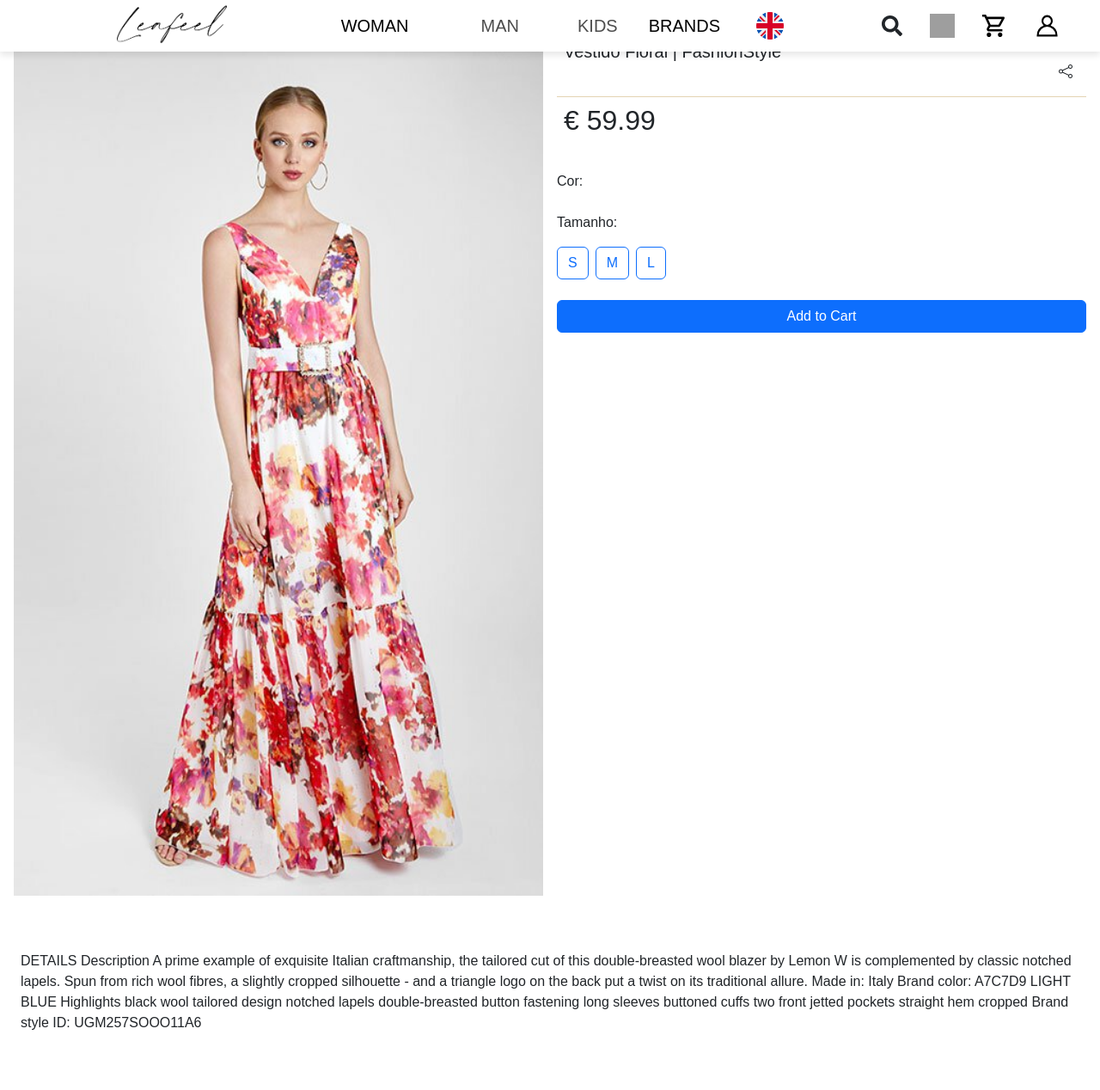
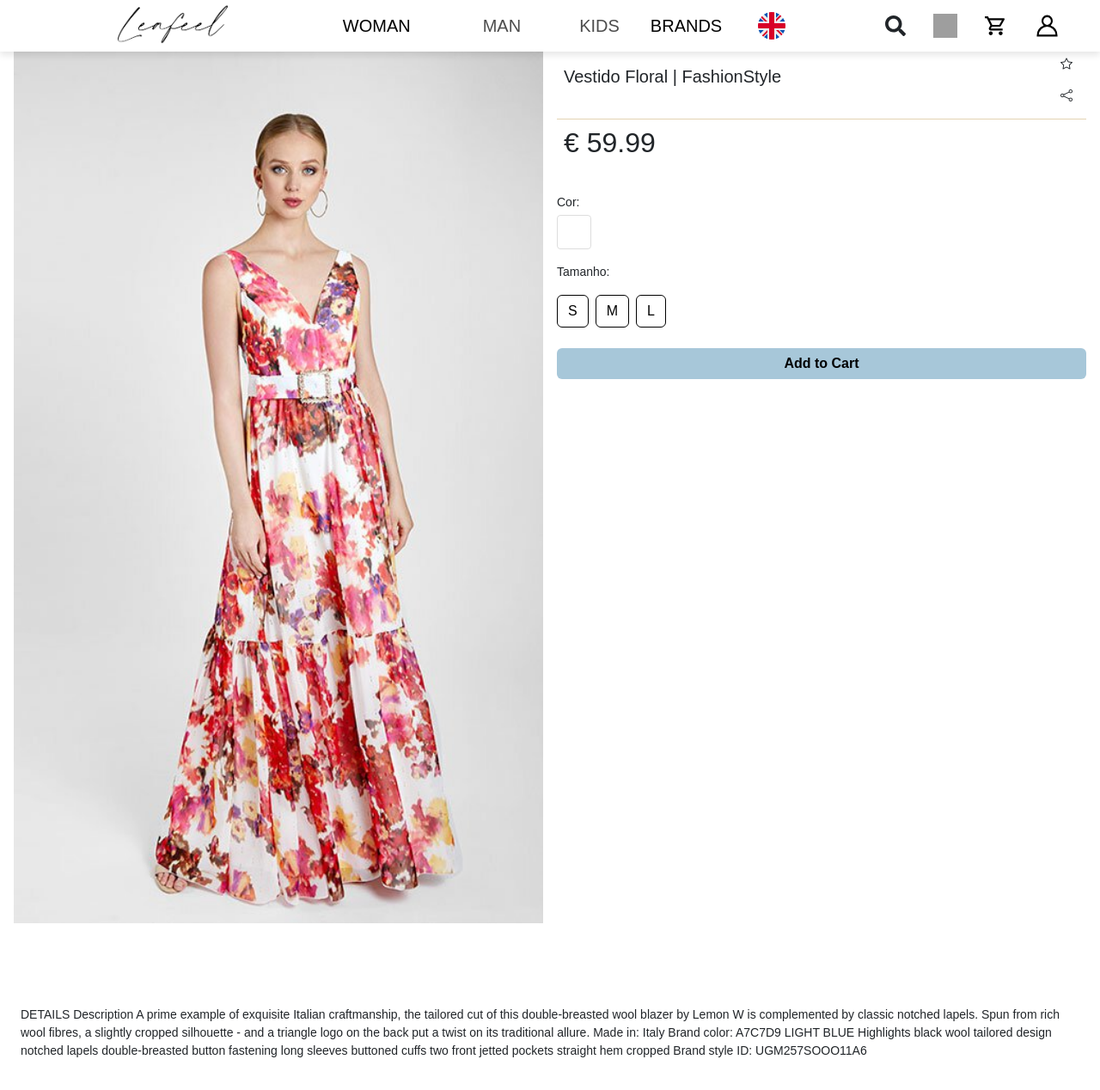
Before and after one commit to gustavohspm/tdw-group-3, a React (Create React App) app: page /product/1 in a window 1280 px wide. Shown: the top 1268 px of the page at 86% size. Built offline with nearby package versions, Linux system fonts and the light colour scheme; grey boxes are pictures that could not be loaded.

Commit message:
update and create shoppingcart.js/shoppingcartcontext.js

```diff
--- a/package.json
+++ b/package.json
@@ -14,7 +14,7 @@
     "js-cookie": "^3.0.5",
     "prettier": "^3.1.1",
     "prop-types": "^15.8.1",
-    "react-bootstrap": "^2.9.2",
+    "react-bootstrap": "^2.10.0",
     "react-icons": "^5.0.1",
     "react-redux": "^9.0.4",
     "react-scripts": "5.0.1",
--- a/src/App.css
+++ b/src/App.css
@@ -122,4 +122,25 @@
 
 body {
   font-family: 'Century Gothic', sans-serif;
+  font-size: 14px;
 }
+
+.add-to-cart-button {
+  background-color: #A7C7D9;
+  color: #000;
+  border: none;
+  font-size: 16px;
+  font-weight: bold;
+}
+
+.btn-primary:hover {
+  background-color: #A7C7D9;
+  color: #000;
+}
+
+.size-button {
+  background-color: #fff;
+  color: #000;
+  border: none;
+  font-size: 16px;
+}
--- a/src/App.js
+++ b/src/App.js
@@ -5,16 +5,21 @@ import ClothDetails from './components/ClothDetails';
 import ProductDetails from './components/ProductDetails';
 import { BrowserRouter as Router, Route, Routes } from 'react-router-dom';
 import FAQs from './components/FAQs';
+import ShoppingCart from './components/ShoppingCart';
+import { ShoppingCartProvider } from './globalComponents/ShoppingCartContext';
 
 export default function App() {
   return (
     <Router>
+      {/* <ShoppingCartProvider> */}
       <Routes>
         <Route path="/" element={<Home />} />
         <Route path="/woman" element={<ClothDetails />} />
         <Route path="/FAQs" element={<FAQs />} />
         <Route path="/product/:id" element={<ProductDetails />} />
+        <Route path="/cart" element={<ShoppingCart />} />
       </Routes>
+      {/* </ShoppingCartProvider> */}
     </Router>
   );
 }
--- a/src/components/ProductDetails.js
+++ b/src/components/ProductDetails.js
@@ -4,9 +4,11 @@ import productsData from '../globalComponents/products/products.json';
 import Navbar from '../globalComponents/NavBar';
 import '../App.css';
 import 'bootstrap-icons/font/bootstrap-icons.css';
+import { useShoppingCart } from '../globalComponents/ShoppingCartContext';
 
 const ProductDetails = () => {
   const { id } = useParams();
+  const { addItem } = useShoppingCart();
 
   const product = productsData.find((p) => p.id === parseInt(id));
 
@@ -16,21 +18,47 @@ const ProductDetails = () => {
 
   // Estado para controlar a cor e o tamanho selecionados
   const [selectedColor, setSelectedColor] = useState(null);
+  const [selectedColorHex, setSelectedColorHex] = useState(null);
   const [selectedSize, setSelectedSize] = useState(null);
+
+  // Mapear informações do JSON para obter o nome hexadecimal de cada cor
+  const colorMap = product.colors.reduce((acc, colorObj) => {
+    acc[colorObj.name] = colorObj.hex;
+    return acc;
+  }, {});
 
   // Funções para atualizar o estado quando uma cor ou tamanho for selecionado
   const handleColorClick = (color) => {
     setSelectedColor(color === selectedColor ? null : color);
+    setSelectedColorHex(colorMap[color]);
   };
 
   const handleSizeClick = (size) => {
     setSelectedSize(size === selectedSize ? null : size);
   };
 
+  // Função para adicionar o produto ao carrinho
+  const handleAddToCart = () => {
+    // Verifica se cor e tamanho estão selecionados antes de adicionar ao carrinho
+    if (selectedColor && selectedSize) {
+      addItem({
+        id: product.id,
+        image: product.image,
+        title: product.title,
+        price: product.price,
+        color: selectedColor,
+        colorHex: selectedColorHex,
+        size: selectedSize,
+      });
+    } else {
+      alert('Selecione a cor e o tamanho antes de adicionar ao carrinho');
+    }
+  };
+
   return (
     <div>
       <Navbar />
-      <div className="product-details-container px-2 py-3">
+      <div className="product-details-container px-2 py-5">
         <div className="product-image col-lg-6 col-sm-12">
           <img
             src={product.image}
@@ -64,18 +92,35 @@ const ProductDetails = () => {
               € {product.price}
             </h2>
             {/* Opções de cores */}
-            <div className="d-flex">
-              <p className="mr-2">Cor:</p>
-              {product.colors.map((color) => (
-                <div
-                  key={color}
-                  className={`color-option ${
-                    selectedColor === color ? 'selected' : ''
-                  }`}
-                  style={{ backgroundColor: color }}
-                  onClick={() => handleColorClick(color)}
-                ></div>
-              ))}
+            <div className="d-flex flex-column">
+              <p className="mb-1">Cor: {selectedColor}</p>
+              <div className="d-flex flex-wrap">
+                {product.colors.map((color) => (
+                  <button
+                    key={color.name}
+                    className={`color-option ${
+                      selectedColor === color.name ? 'selected' : ''
+                    }`}
+                    style={{
+                      backgroundColor: color.hex,
+                      width: '40px',
+                      height: '40px',
+                      marginRight: '8px',
+                      marginBottom: '8px',
+                      border: '1px solid #ddd',
+                      borderRadius: '4px',
+                      padding: '4px',
+                    }}
+                    onClick={() => handleColorClick(color.name)}
+                  >
+                    {selectedColor === color.hex && (
+                      <span style={{ marginLeft: '4px', border: 'blue' }}>
+                        {color.hex}
+                      </span>
+                    )}
+                  </button>
+                ))}
+              </div>
             </div>
 
             {/* Opções de tamanhos */}
@@ -88,35 +133,46 @@ const ProductDetails = () => {
                     className={`btn btn-outline-primary size-button mb-4 ${
                       selectedSize === size ? 'selected' : ''
                     }`}
-                    onClick={() => handleSizeClick(size)}
                     style={{
+                      border: `1px solid ${
+                        selectedSize === size ? '#E3D3B2' : 'black'
+                      }`,
+                      color: `${selectedSize === size ? 'black' : ''}`,
+                      backgroundColor: `${
+                        selectedSize === size ? '#E3D3B2' : ''
+                      }`,
                       marginRight:
                         index < product.sizes.length - 1 ? '8px' : '0',
                     }}
+                    onClick={() => handleSizeClick(size)}
                   >
                     {size}
                   </button>
                 ))}
               </div>
             </div>
-            <button className="btn btn-primary w-100 d-none d-sm-block">
+            <button
+              onClick={handleAddToCart}
+              className="btn btn-primary w-100 d-none d-sm-block add-to-cart-button"
+            >
               Add to Cart
             </button>
           </div>
         </div>
       </div>
       <p className="py-5 px-4">
-        {product.description}DETAILS Description A prime example of exquisite
-        Italian craftmanship, the tailored cut of this double-breasted wool
-        blazer by Lemon W is complemented by classic notched lapels. Spun from
-        rich wool fibres, a slightly cropped silhouette - and a triangle logo on
-        the back put a twist on its traditional allure. Made in: Italy Brand
-        color: A7C7D9 LIGHT BLUE Highlights black wool tailored design notched
-        lapels double-breasted button fastening long sleeves buttoned cuffs two
-        front jetted pockets straight hem cropped Brand style ID: UGM257SOOO11A6
+        DETAILS Description A prime example of exquisite Italian craftmanship,
+        the tailored cut of this double-breasted wool blazer by Lemon W is
+        complemented by classic notched lapels. Spun from rich wool fibres, a
+        slightly cropped silhouette - and a triangle logo on the back put a
+        twist on its traditional allure. Made in: Italy Brand color: A7C7D9
+        LIGHT BLUE Highlights black wool tailored design notched lapels
+        double-breasted button fastening long sleeves buttoned cuffs two front
+        jetted pockets straight hem cropped Brand style ID: UGM257SOOO11A6
       </p>
       <button
-        className="btn btn-primary w-100 mt-3 d-sm-none"
+        onClick={handleAddToCart}
+        className="btn btn-primary w-100 mt-3 d-sm-none add-to-cart-button"
         style={{
           position: 'fixed',
           bottom: '0',
@@ -124,6 +180,8 @@ const ProductDetails = () => {
           right: '0',
           margin: 'auto',
           zIndex: '1000',
+          maxWidth: '95%',
+          marginBottom: '16px',
         }}
       >
         Add to Cart
--- a/src/components/ShoppingCart.js
+++ b/src/components/ShoppingCart.js
@@ -0,0 +1,66 @@
+import React from 'react';
+import { useShoppingCart } from '../globalComponents/ShoppingCartContext';
+import Navbar from '../globalComponents/NavBar';
+import PropTypes from 'prop-types';
+import { Link } from 'react-router-dom';
+import { FaTrash } from 'react-icons/fa';
+import { Button } from 'react-bootstrap'; // Importe o componente do Bootstrap
+
+const ShoppingCart = () => {
+  const { cart, addItem, removeItem, decreaseItemQuantity } = useShoppingCart();
+
+  const handleRemoveItem = (itemId) => {
+    removeItem(itemId);
+  };
+
+  const handleIncreaseQuantity = (itemId) => {
+    const item = cart.find((item) => item.id === itemId);
+    if (item) {
+      addItem(item, 1);
+    }
+  };
+
+  const handleDecreaseQuantity = (itemId) => {
+    decreaseItemQuantity(itemId);
+  };
+
+  return (
+    <div>
+      <Navbar />
+      <h2 style={{ marginTop: '80px' }}>Shopping Cart</h2>
+      <ul>
+        {cart.map((item) => (
+          <li key={item.id}>
+            <div>
+              <img
+                src={item.image}
+                alt={item.title}
+                style={{ width: '50px' }}
+              />
+              {item.title} - {item.color}, {item.size} - €{item.price}
+            </div>
+            <div>
+              {/* Botão de contagem personalizado */}
+              <span>{item.quantity}</span>
+              {/* <Button
+                variant="outline-secondary"
+                disabled
+                style={{ width: '30px' }}
+              >
+
+              </Button> */}
+              {/* Botão de remover com ícone de lixeira */}
+              <button onClick={() => handleRemoveItem(item.id)}>
+                <FaTrash />
+              </button>
+              <button onClick={() => handleDecreaseQuantity(item.id)}>-</button>
+              <button onClick={() => handleIncreaseQuantity(item.id)}>+</button>
+            </div>
+          </li>
+        ))}
+      </ul>
+    </div>
+  );
+};
+
+export default ShoppingCart;
--- a/src/globalComponents/NavBar.js
+++ b/src/globalComponents/NavBar.js
@@ -1,16 +1,16 @@
-import React, { useState, useEffect, useRef } from "react";
-import styled from "styled-components";
-import { Link } from "react-router-dom";
-import MenuHamburguerButton from "./MenuHamburguerButton";
-import NavBarItems from "./NavBarItems";
-import LanguageButton from "./LanguageButton";
+import React, { useState, useEffect, useRef } from 'react';
+import styled from 'styled-components';
+import { Link } from 'react-router-dom';
+import MenuHamburguerButton from './MenuHamburguerButton';
+import NavBarItems from './NavBarItems';
+import LanguageButton from './LanguageButton';
 
-import blackLogo from "../assets/leafeel_black.png";
-import { FaSearch } from "react-icons/fa";
-import { useLanguage } from "./LanguageContext";
-import ShoppingCart from "../assets/shoppingcart.svg";
-import Star from "../assets/star.svg";
-import Profile from "../assets/user.svg";
+import blackLogo from '../assets/leafeel_black.png';
+import { FaSearch } from 'react-icons/fa';
+import { useLanguage } from './LanguageContext';
+import ShoppingCart from '../assets/shoppingcart.svg';
+import Star from '../assets/star.svg';
+import Profile from '../assets/user.svg';
 
 const Container = styled.div`
   display: flex;
@@ -30,7 +30,7 @@ const Container = styled.div`
 const Logo = styled.div`
   transition: opacity 0.5s ease-in-out;
   @media (max-width: 810px) {
-    opacity: ${(props) => (props.visible ? "1" : "0")};
+    opacity: ${(props) => (props.visible ? '1' : '0')};
   }
 `;
 
@@ -58,7 +58,7 @@ const NavElements = styled.div`
     left: 0;
     top: 60px;
     background-color: var(--white-palette-color);
-    width: ${({ isOpen }) => (isOpen ? "270px" : "0px")};
+    width: ${({ isOpen }) => (isOpen ? '270px' : '0px')};
     height: 100vh;
     transition: width 0.3s ease-in;
     overflow: hidden;
@@ -94,8 +94,8 @@ const SearchIcon = styled(FaSearch)`
 const SearchInput = styled.input`
   position: absolute;
   right: 0;
-  width: ${(props) => (props.visible ? "180px" : "0")};
-  opacity: ${(props) => (props.visible ? "1" : "0")};
+  width: ${(props) => (props.visible ? '180px' : '0')};
+  opacity: ${(props) => (props.visible ? '1' : '0')};
   transition:
     width 0.5s ease-in-out,
     opacity 0.5s ease-in-out;
@@ -103,7 +103,7 @@ const SearchInput = styled.input`
   outline: none;
   cursor: text;
 
-    @media (max-width: 810px) {
+  @media (max-width: 810px) {
     right: auto;
     left: 0;
   }
@@ -150,15 +150,15 @@ const NavBar = () => {
     {
       name: language.menu.woman.header,
       disabled: false,
-      path: "/woman",
+      path: '/woman',
       subcategories: [
-        { name: language.menu.woman.item0, path: "" },
-        { name: language.menu.woman.item1, path: "/trousers" },
-        { name: language.menu.woman.item2, path: "/dresses" },
-        { name: language.menu.woman.item3, path: "/shoes" },
-        { name: language.menu.woman.item4, path: "/bags" },
-        { name: language.menu.woman.item5, path: "/blouses" },
-        { name: language.menu.woman.item6, path: "/coats" },
+        { name: language.menu.woman.item0, path: '' },
+        { name: language.menu.woman.item1, path: '/trousers' },
+        { name: language.menu.woman.item2, path: '/dresses' },
+        { name: language.menu.woman.item3, path: '/shoes' },
+        { name: language.menu.woman.item4, path: '/bags' },
+        { name: language.menu.woman.item5, path: '/blouses' },
+        { name: language.menu.woman.item6, path: '/coats' },
       ],
     },
 
@@ -183,14 +183,14 @@ const NavBar = () => {
     {
       name: language.menu.brands.header,
       disabled: false,
-      path: "/brands",
+      path: '/brands',
       subcategories: [
-        { name: "AAAAAA", path: "/aaaaaa" },
-        { name: "BBBBBB", path: "/bbbbbb" },
-        { name: "CCCCCC", path: "/cccccc" },
-        { name: "DDDDDD", path: "/dddddd" },
-        { name: "EEEEEE", path: "/eeeeee" },
-        { name: "FFFFFF", path: "/ffffff" },
+        { name: 'AAAAAA', path: '/aaaaaa' },
+        { name: 'BBBBBB', path: '/bbbbbb' },
+        { name: 'CCCCCC', path: '/cccccc' },
+        { name: 'DDDDDD', path: '/dddddd' },
+        { name: 'EEEEEE', path: '/eeeeee' },
+        { name: 'FFFFFF', path: '/ffffff' },
       ],
     },
   ];
@@ -214,10 +214,10 @@ const NavBar = () => {
   };
 
   useEffect(() => {
-    document.addEventListener("mousedown", handleClickOutside);
+    document.addEventListener('mousedown', handleClickOutside);
 
     return () => {
-      document.removeEventListener("mousedown", handleClickOutside);
+      document.removeEventListener('mousedown', handleClickOutside);
     };
   }, []);
 
@@ -228,10 +228,10 @@ const NavBar = () => {
       }
     };
 
-    window.addEventListener("resize", handleResize);
+    window.addEventListener('resize', handleResize);
 
     return () => {
-      window.removeEventListener("resize", handleResize);
+      window.removeEventListener('resize', handleResize);
     };
   }, []);
 
@@ -239,7 +239,7 @@ const NavBar = () => {
     <Container>
       <Link to="/">
         <Logo className="px-4" visible={!searchVisible}>
-          <img src={blackLogo} style={{ width: "8rem" }} />
+          <img src={blackLogo} style={{ width: '8rem' }} />
         </Logo>
       </Link>
       <div className="d-flex align-items-center order-first">
@@ -271,7 +271,7 @@ const NavBar = () => {
         />
         <NavLinkItem
           style={{
-            paddingLeft: window.innerWidth < 810 ? "1.4rem" : "0",
+            paddingLeft: window.innerWidth < 810 ? '1.4rem' : '0',
           }}
         >
           <LanguageButton />
@@ -290,17 +290,17 @@ const NavBar = () => {
           </SearchContainer>
         )}
         <StyledLink to="#" className="px-3">
-          <IconSvg src={ Star } />
+          <IconSvg src={Star} />
         </StyledLink>
         <StyledLink
-          to="#"
-          className={window.innerWidth > 810 ? "px-3" : "ps-3"}
+          to="/cart"
+          className={window.innerWidth > 810 ? 'px-3' : 'ps-3'}
         >
-          <IconShopSvg src={ ShoppingCart } />
+          <IconShopSvg src={ShoppingCart} />
         </StyledLink>
         {window.innerWidth > 810 && (
           <StyledLink to="#" className="ps-3 pe-4">
-            <IconProfileSvg src={ Profile } />
+            <IconProfileSvg src={Profile} />
           </StyledLink>
         )}
       </div>
--- /dev/null
+++ b/src/globalComponents/ShoppingCartContext.js
@@ -0,0 +1,86 @@
+import React, { createContext, useContext, useReducer, useState } from 'react';
+import PropTypes from 'prop-types';
+
+const ShoppingCartContext = createContext();
+
+export const ShoppingCartProvider = ({ children }) => {
+  const [cart, setCart] = useState([]);
+
+  const addItem = (item, quantity = 1) => {
+    setCart((prevCart) => {
+      const existingItem = prevCart.find((cartItem) => cartItem.id === item.id);
+      if (existingItem) {
+        // Se o item já estiver no carrinho, apenas aumente a quantidade
+        return prevCart.map((cartItem) =>
+          cartItem.id === item.id
+            ? { ...cartItem, quantity: cartItem.quantity + quantity }
+            : cartItem,
+        );
+      } else {
+        // Caso contrário, adicione um novo item ao carrinho
+        return [...prevCart, { ...item, quantity }];
+      }
+    });
+  };
+
+  const increaseItemQuantity = (itemId) => {
+    setCart((prevCart) => {
+      return prevCart.map((item) => {
+        if (item.id === itemId) {
+          return { ...item, quantity: item.quantity + 1 };
+        }
+        return item;
+      });
+    });
+  };
+
+  const removeItem = (itemId) => {
+    setCart((prevCart) => prevCart.filter((item) => item.id !== itemId));
+  };
+
+  const decreaseItemQuantity = (itemId) => {
+    setCart((prevCart) => {
+      return prevCart.map((item) => {
+        if (item.id === itemId) {
+          if (item.quantity <= 1) {
+            // Se a quantidade do item for 1 ou menos, remova o item
+            removeItem(itemId);
+            return item;
+          } else {
+            // Caso contrário, diminua a quantidade
+            return { ...item, quantity: item.quantity - 1 };
+          }
+        }
+        return item;
+      });
+    });
+  };
+
+  const value = {
+    cart,
+    addItem,
+    removeItem,
+    decreaseItemQuantity,
+    increaseItemQuantity,
+  };
+
+  return (
+    <ShoppingCartContext.Provider value={value}>
+      {children}
+    </ShoppingCartContext.Provider>
+  );
+};
+
+ShoppingCartProvider.propTypes = {
+  children: PropTypes.node.isRequired,
+};
+
+export const useShoppingCart = () => {
+  const context = useContext(ShoppingCartContext);
+  if (!context) {
+    throw new Error(
+      'useShoppingCart deve ser usado dentro de um ShoppingCartProvider',
+    );
+  }
+  return context;
+};
--- a/src/index.js
+++ b/src/index.js
@@ -1,17 +1,20 @@
-import React from "react";
-import ReactDOM from "react-dom/client";
-import "./index.css";
-import App from "./App";
-import reportWebVitals from "./reportWebVitals";
+import React from 'react';
+import ReactDOM from 'react-dom/client';
+import './index.css';
+import App from './App';
+import reportWebVitals from './reportWebVitals';
 import LanguageProvider from './globalComponents/LanguageContext';
+import { ShoppingCartProvider } from './globalComponents/ShoppingCartContext';
 
-const root = ReactDOM.createRoot(document.getElementById("root"));
+const root = ReactDOM.createRoot(document.getElementById('root'));
 root.render(
   <React.StrictMode>
-    <LanguageProvider>
-      <App />
-    </LanguageProvider>
-  </React.StrictMode>
+    <ShoppingCartProvider>
+      <LanguageProvider>
+        <App />
+      </LanguageProvider>
+    </ShoppingCartProvider>
+  </React.StrictMode>,
 );
 
 // If you want to start measuring performance in your app, pass a function
```
Also changed, not shown: src/globalComponents/products/products.json (+100 -20 lines), 1 other file (tests, documents, lock files or other folders).
